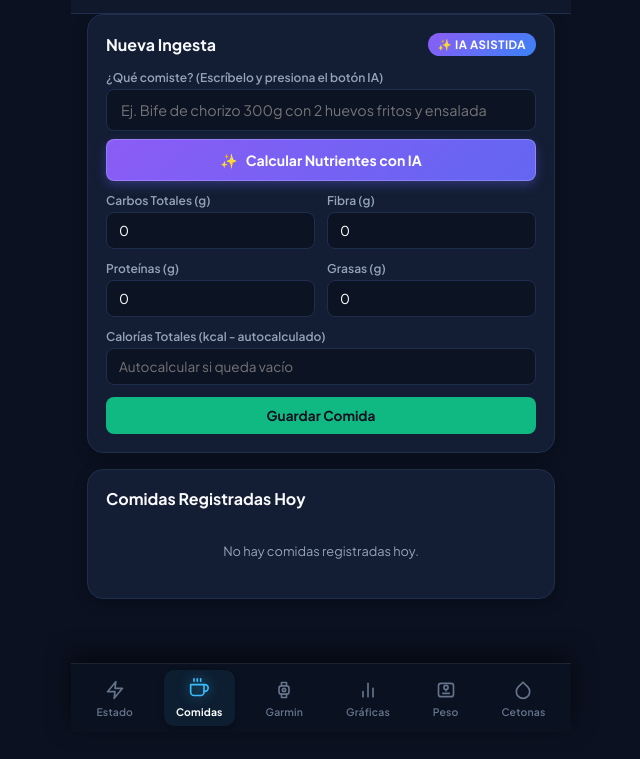
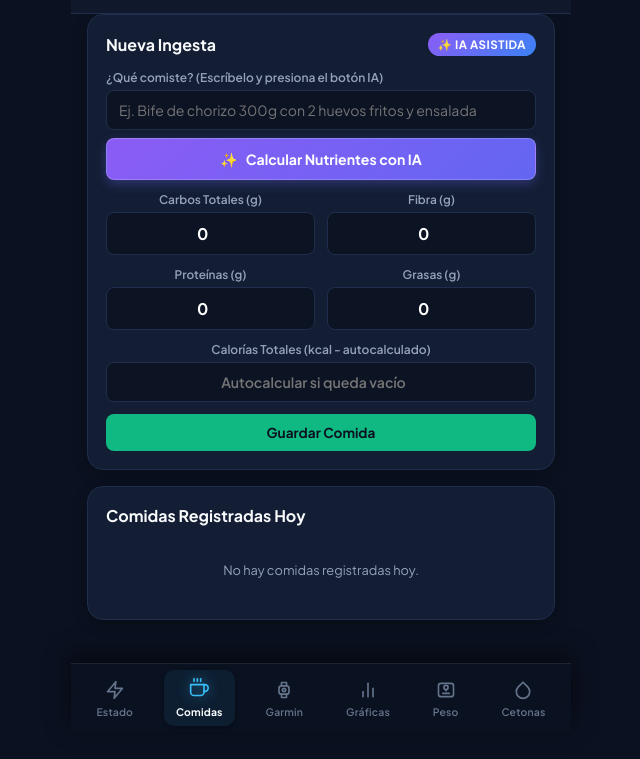
Before and after one commit to danielantoniodiiorio-max/barriquero, a website: page public/index.html in a window 1280 px wide. Both pictures are taken after a click on the button "Comidas". Shown: the part 68-827 px from the top of the page, without its empty margins (319-959 px from the left). Before the commit the page ends 806 px from the top, so only its background shows below. Drawn offline with Linux system fonts and the light colour scheme; no server answers.

Commit message:
fix(ui): perfect horizontal centering, symmetric form grid and balanced macro inputs

```diff
--- a/public/styles.css
+++ b/public/styles.css
@@ -2833,3 +2833,141 @@ body.modal-open .app-bottom-nav,
   box-sizing: border-box !important;
   width: 100% !important;
 }
+
+/* ==========================================================================
+   SISTEMA DE CENTRADO, SIMETRÍA Y RESPONSIVIDAD TOTAL (PC Y MÓVIL)
+   ========================================================================== */
+
+/* 1. Centrado absoluto del contenedor en cualquier pantalla (PC / Móvil) */
+.app-container {
+  margin-left: auto !important;
+  margin-right: auto !important;
+  box-sizing: border-box !important;
+}
+
+/* 2. Pestañas y tarjetas con ancho simétrico sin desbordes */
+.tab-pane {
+  width: 100% !important;
+  max-width: 500px !important;
+  margin-left: auto !important;
+  margin-right: auto !important;
+  box-sizing: border-box !important;
+  padding-left: 16px !important;
+  padding-right: 16px !important;
+}
+
+.card {
+  width: 100% !important;
+  max-width: 100% !important;
+  box-sizing: border-box !important;
+  margin-left: auto !important;
+  margin-right: auto !important;
+  padding: 18px !important;
+  overflow: hidden !important;
+}
+
+/* 3. Rejilla de Formularios (Comidas, Peso, Cetonas) con simetría perfecta */
+.form-grid {
+  display: grid !important;
+  grid-template-columns: repeat(2, minmax(0, 1fr)) !important;
+  gap: 12px !important;
+  width: 100% !important;
+  max-width: 100% !important;
+  box-sizing: border-box !important;
+  margin-left: auto !important;
+  margin-right: auto !important;
+}
+
+.form-group {
+  display: flex !important;
+  flex-direction: column !important;
+  gap: 5px !important;
+  min-width: 0 !important;
+  width: 100% !important;
+  max-width: 100% !important;
+  box-sizing: border-box !important;
+}
+
+.form-group.full-width {
+  grid-column: 1 / -1 !important;
+  width: 100% !important;
+  max-width: 100% !important;
+  box-sizing: border-box !important;
+}
+
+/* 4. Inputs uniformes que jamás exceden el ancho de su columna */
+.form-group input,
+.form-group select {
+  width: 100% !important;
+  min-width: 0 !important;
+  max-width: 100% !important;
+  box-sizing: border-box !important;
+  padding: 10px 12px !important;
+  font-size: 0.88rem !important;
+}
+
+/* 5. Centrado estético de números y etiquetas en métricas de macros */
+.form-grid .form-group:not(.full-width) label {
+  text-align: center !important;
+  display: block !important;
+  font-size: 0.74rem !important;
+}
+
+.form-grid .form-group:not(.full-width) input[type="number"] {
+  text-align: center !important;
+  font-weight: 700 !important;
+  font-size: 1rem !important;
+  letter-spacing: 0.5px !important;
+}
+
+/* Calorías autocalculadas centradas */
+#inputCalories {
+  text-align: center !important;
+  font-weight: 600 !important;
+}
+
+.form-group:has(#inputCalories) label {
+  text-align: center !important;
+}
+
+/* 6. Botones de acción perfectamente centrados y simétricos */
+.btn.full-width,
+button[type="submit"].full-width,
+.btn-ai-calc {
+  width: 100% !important;
+  max-width: 100% !important;
+  box-sizing: border-box !important;
+  margin-left: auto !important;
+  margin-right: auto !important;
+  display: flex !important;
+  align-items: center !important;
+  justify-content: center !important;
+  text-align: center !important;
+}
+
+/* 7. Mensaje vacío de comidas centradas con espaciado balanceado */
+.meals-list-card .meals-list {
+  width: 100% !important;
+  box-sizing: border-box !important;
+}
+
+.meals-list-card .meals-list p.text-muted {
+  text-align: center !important;
+  padding: 22px 14px !important;
+  margin: 0 auto !important;
+}
+
+/* 8. Dock de navegación inferior: iconos y textos centrados en cada botón */
+.app-bottom-nav .nav-tab {
+  display: flex !important;
+  flex-direction: column !important;
+  align-items: center !important;
+  justify-content: center !important;
+  text-align: center !important;
+  min-width: 0 !important;
+}
+
+.app-bottom-nav .nav-tab-label {
+  text-align: center !important;
+  display: block !important;
+}
```
